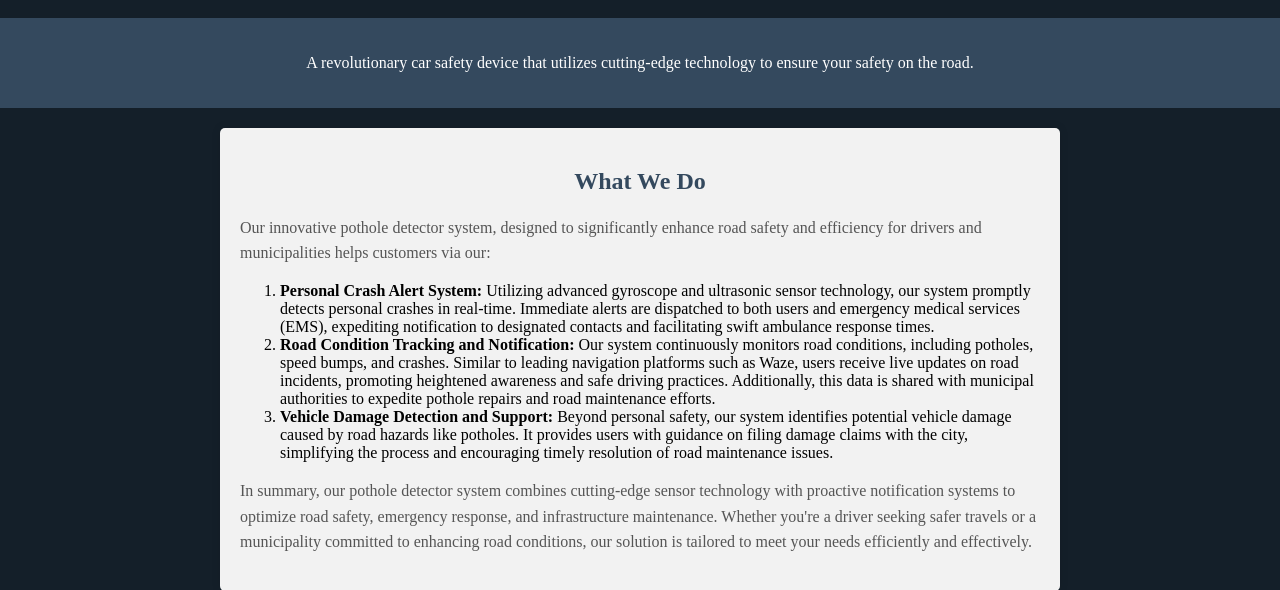
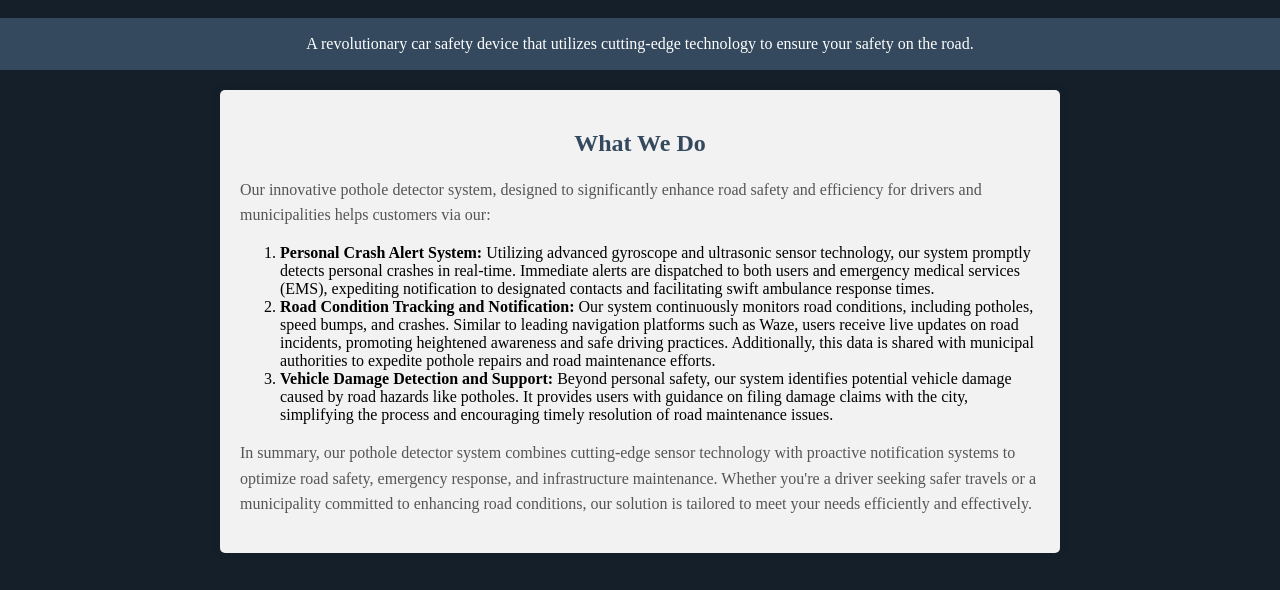
Before and after one commit to UCSD-ECE140/mvp-project-potplug, a FastAPI app: page / in a window 1280 px wide. Shown: the part 82-672 px from the top of the page. Run offline with FastAPI, Linux system fonts and the light colour scheme.

Commit message:
Small visual updates.

```diff
--- a/static/index.css
+++ b/static/index.css
@@ -18,7 +18,7 @@ header {
     border: none;
     color: white;
     font-size: 24px;
-    padding: 0px 65px;
+    padding: 5px 65px;
 }
 
 #menu-btn:hover {
@@ -69,7 +69,7 @@ header {
 .description {
     background-color: #34495e;
     color: white;
-    padding: 20px;
+    padding: 1px;
     text-align: center;
 }
 
```
